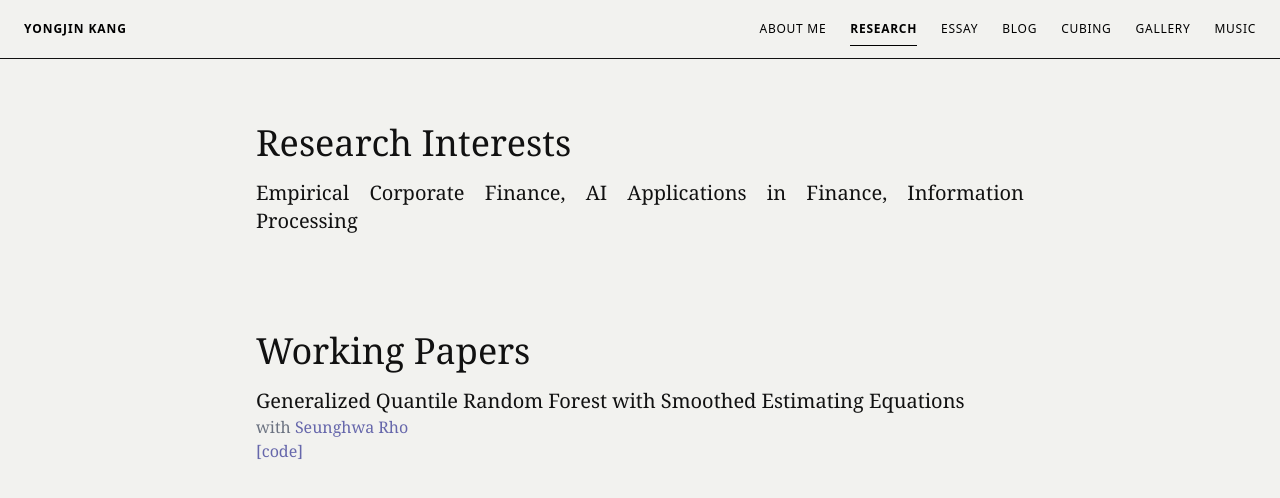
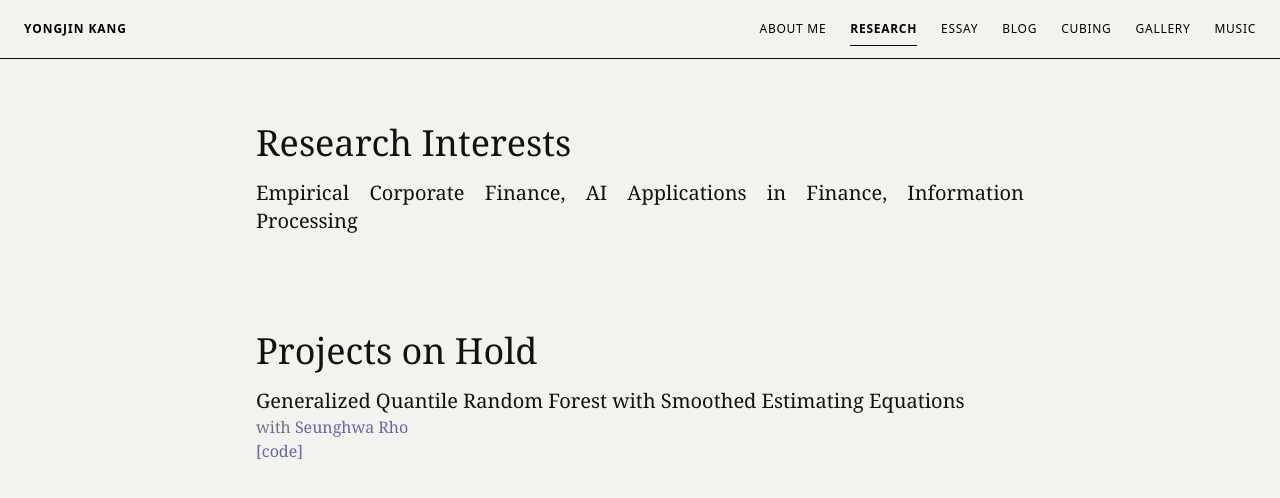
Before and after one commit to Rouxist/main-blog, a Next.js app: page /research in a window 1280 px wide. Shown: the top 498 px of the page. Built offline with nearby package versions, Linux system fonts and the light colour scheme.

Commit message:
content: (research) update

```diff
--- a/src/app/research/page.tsx
+++ b/src/app/research/page.tsx
@@ -19,8 +19,8 @@ export default function Research() {
       </section>
       <section>
         <article className="md:w-[60vw] w-[90vw] mx-auto">
-          {/* Working Papers */}
-          <h1 className="md:text-4xl text-2xl mt-16 mb-4">Working Papers</h1>
+          {/* Projects on Hold */}
+          <h1 className="md:text-4xl text-2xl mt-16 mb-4">Projects on Hold</h1>
 
           {/* To-Do: store paper info in external .json file */}
           <div className="mt-2">
```
